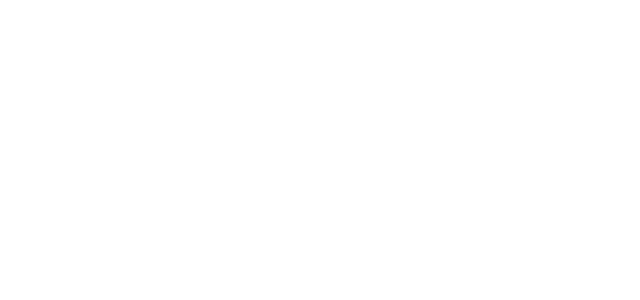
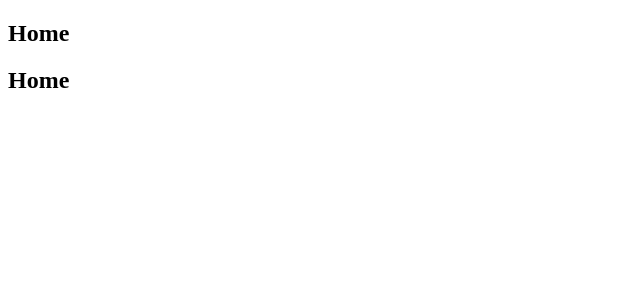
Before and after one commit to GerardoGallegos/curso-react-router-v4, a React app: page / in a window 1280 px wide. Shown: the top 300 px of the page, without its empty margins (0-640 px from the left). Built offline with nearby package versions, Linux system fonts and the light colour scheme; the HTML template or start-up script is replaced by a standard one.

Commit message:
Leccion #3 - Usando algunas props del componente <Route />

```diff
--- a/src/App.js
+++ b/src/App.js
@@ -9,10 +9,16 @@ const Productos = () => (
   <h2>productos</h2>
 )
 
+const Home = () => (
+  <h2>Home</h2>
+)
+
 const App = () => (
   <BrowserRouter>
     <>
-      <Route path='/hola' component={Hola} />
+      <Route path='/' exact component={Home} />
+      <Route path='/' exact component={Home} />
+      <Route path='/hola/' component={Hola} />
       <Route path='/productos' component={Productos} />
     </>
   </BrowserRouter>
```
Also changed, not shown: 1 other file (tests, documents, lock files or other folders).
